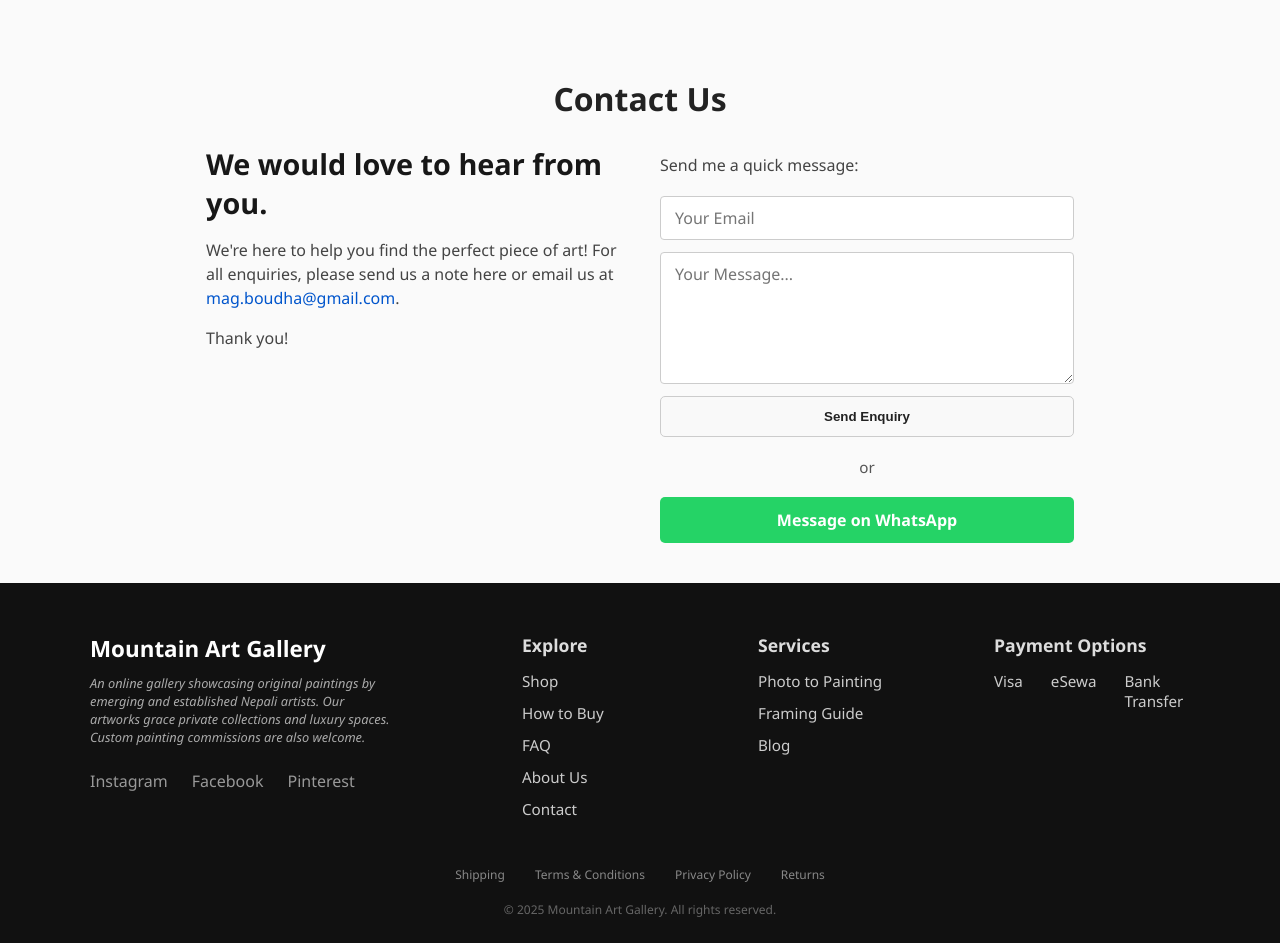
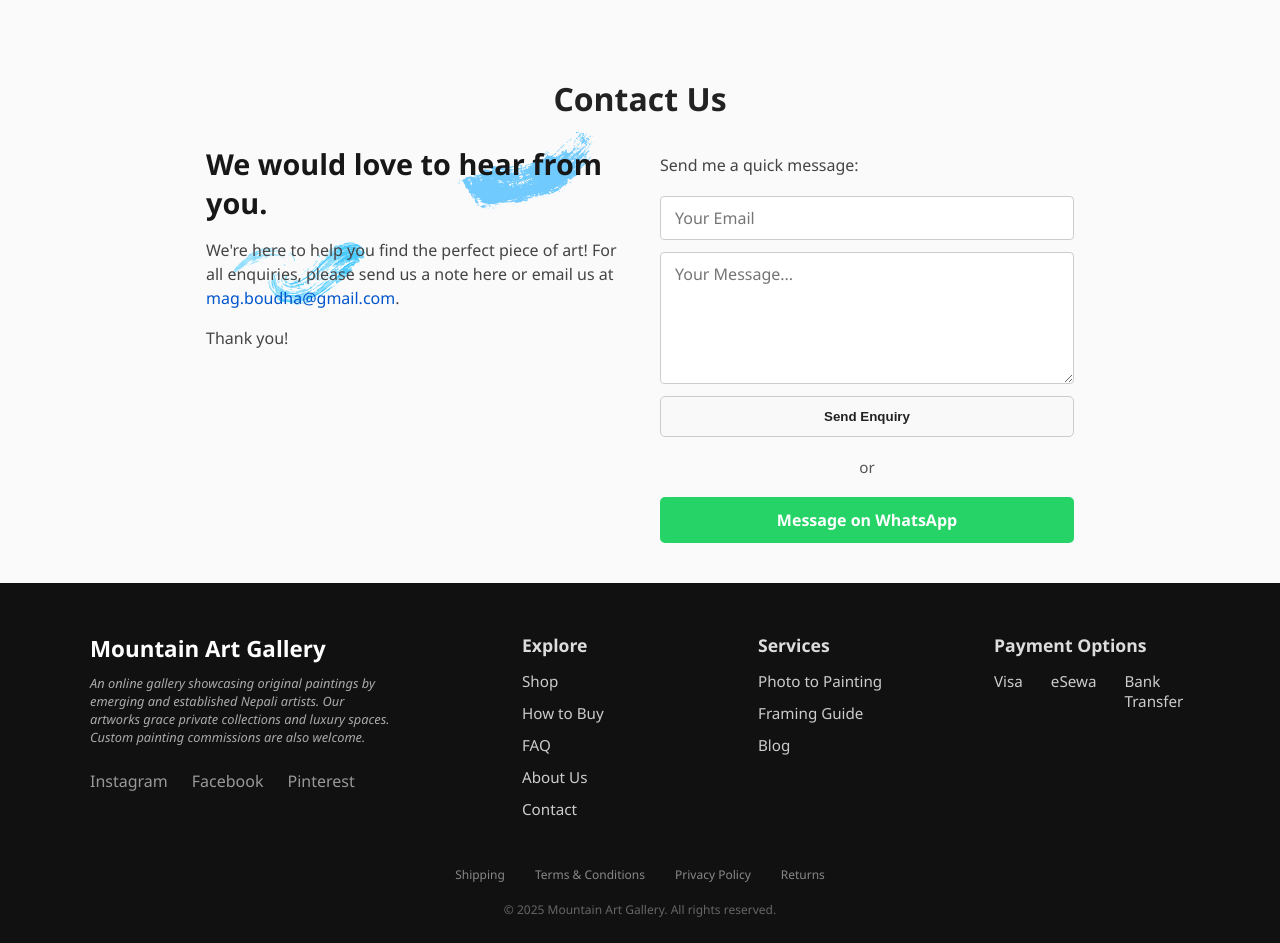
Before and after one commit to shrawan-shakya/mountainartgallery, a React (Create React App) app: page / in a window 1280 px wide. Shown: the part 1100-2043 px from the top of the page. Built offline with nearby package versions, Linux system fonts and the light colour scheme; no server answers; the database is empty.

Commit message:
Update dashboard and artwork features

```diff
--- a/src/components/ContactForm.js
+++ b/src/components/ContactForm.js
@@ -13,7 +13,7 @@ export default function ContactForm() {
 
       <div className="contact-form__container">
         <div className="contact-form__left">
-           <img src={brush1} alt="" className="brush-behind-heading" aria-hidden="true" />
+          <img src={brush1} alt="" className="brush-behind-heading" aria-hidden="true" />
           <h3>We would love to hear from you.</h3>
           <p>
             We're here to help you find the perfect piece of art! For all enquiries, please send us a note here or email us at <a href={`mailto:${email}`}>{email}</a>.
@@ -23,6 +23,7 @@ export default function ContactForm() {
 
         <div className="contact-form__right">
           <div className="contact-form__form-wrapper">
+
             <p className="contact-form__form-text">Send me a quick message:</p>
             <form
               action="https://formspree.io/f/xwpbzkyg"
--- a/src/components/Home.js
+++ b/src/components/Home.js
@@ -4,13 +4,12 @@ import { Link } from 'react-router-dom';
 import FeaturedArtworks from './FeaturedArtworks';
 import ContactForm from './ContactForm';
 import PhotographyToPainting from './PhotographyToPainting';
-
 import '../styles/Home.css';
 
 export default function Home() {
   return (
     <>
-      {/* Decorative Brush SVG */}
+
 
 
       <header className="home-header container">
--- a/src/styles/ContactForm.css
+++ b/src/styles/ContactForm.css
@@ -25,12 +25,15 @@
 .contact-form__right {
   flex: 1 1 400px;
   min-width: 300px;
+  position: relative;
 }
 
 .contact-form__left h3 {
   font-size: 1.8rem;
   margin-bottom: 16px;
   color: #171717;
+  position: relative;
+  z-index: 2;
 }
 
 .contact-form__left p {
@@ -38,6 +41,8 @@
   color: #444;
   line-height: 1.5;
   margin-bottom: 16px;
+  position: relative;
+  z-index: 2;
 }
 
 .contact-form__left a {
@@ -143,7 +148,7 @@
   left: 50%;
   transform: translateX(-50%) scale(1.3);
   width: 300px;
-  opacity: 0.8;
+  opacity: 0.08;
   z-index: 1;
   pointer-events: none;
 }
--- a/src/styles/PhotographyToPainting.css
+++ b/src/styles/PhotographyToPainting.css
@@ -61,7 +61,7 @@
   left: 50%;
   transform: translateX(-50%) scale(1.3);
   width: 300px;
-  opacity: 0.8;
+  opacity: 0.7;
   z-index: 1;
   pointer-events: none;
 }
```
